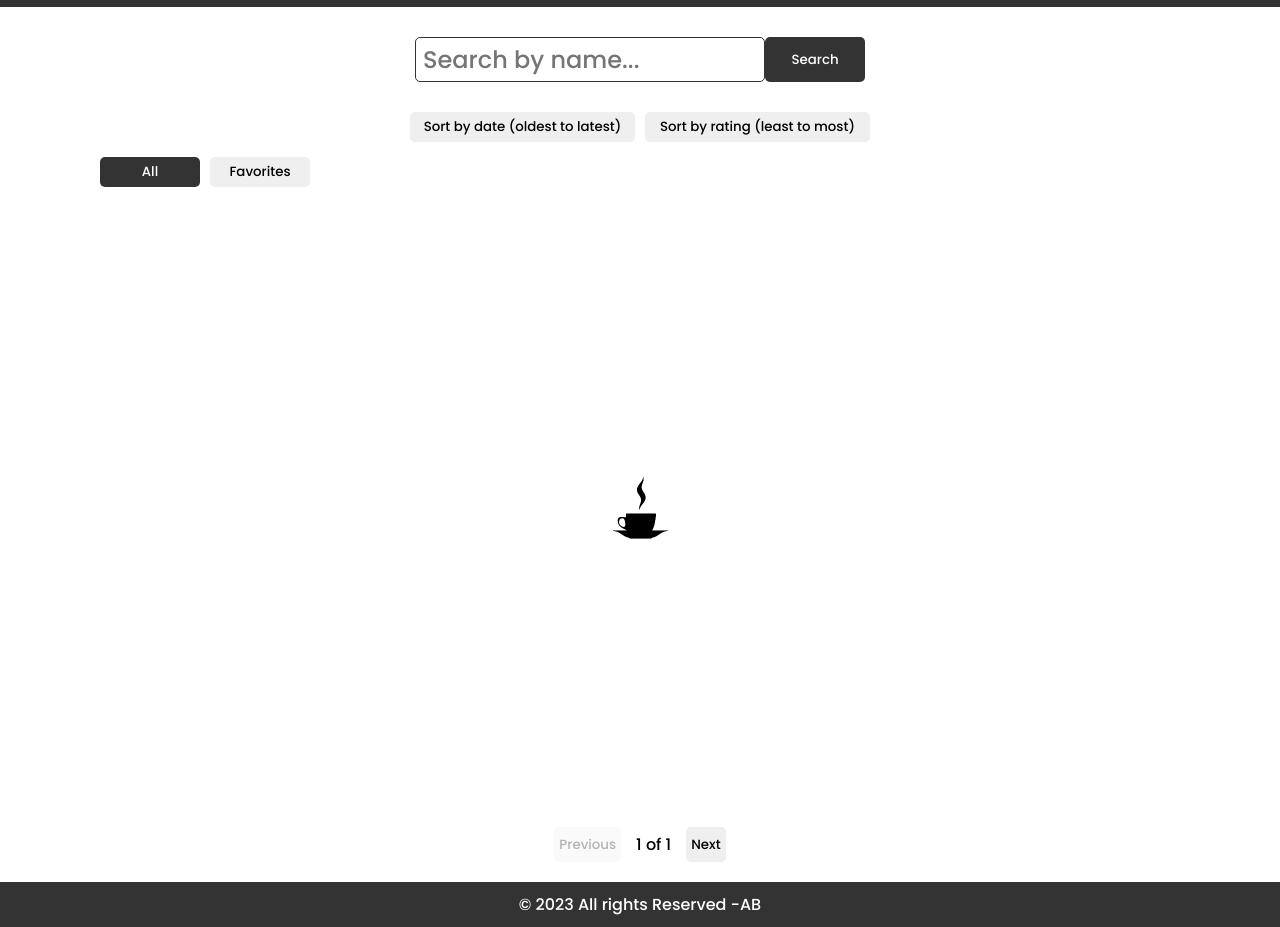
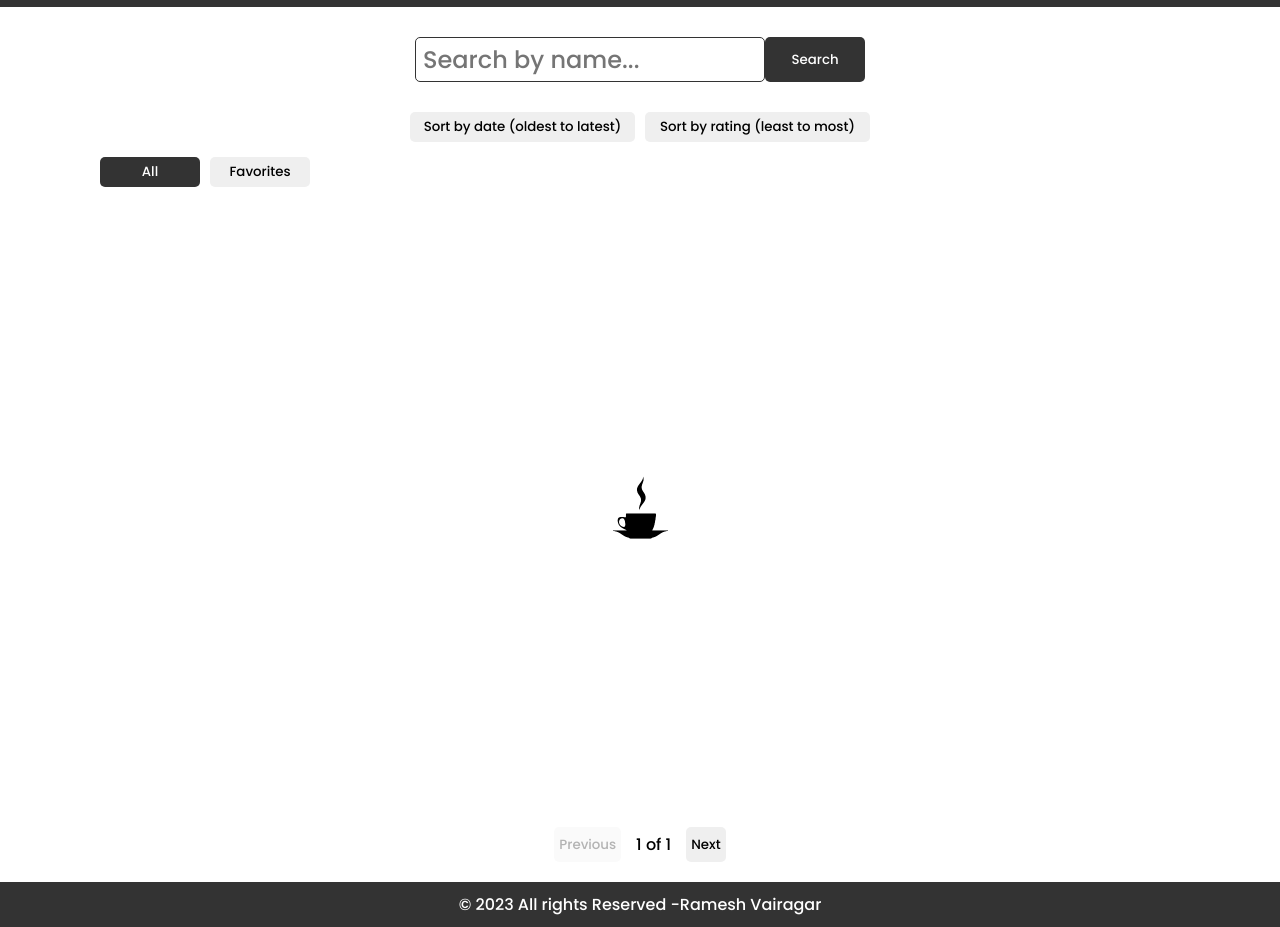
Before and after one commit to ramesh-vairagar/MovieXapp, a plain HTML site: page index.html in a window 1280 px wide. Shown: the part 61-988 px from the top of the page. Drawn offline with Linux system fonts and the light colour scheme; no server answers.

Commit message:
footer changes

```diff
--- a/index.html
+++ b/index.html
@@ -85,7 +85,7 @@
         <button id="next-button">Next</button>
     </div>
     <footer>
-      <p>&copy; 2023 All rights Reserved -AB</p>
+      <p>&copy; 2023 All rights Reserved -Ramesh Vairagar</p>
     </footer>
 
     <script
```
Also changed, not shown: assets/images/download.png (added).
